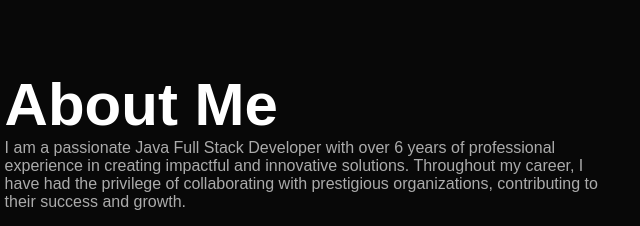
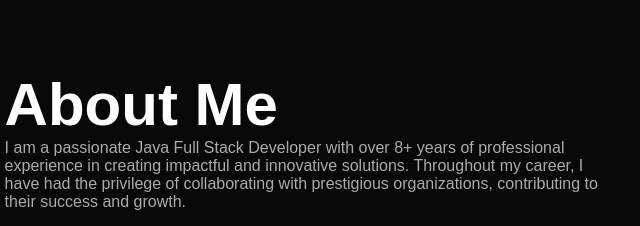
Before and after one commit to SathwikMandadi/Sathwik, a plain HTML site: page index.html in a window 1280 px wide. Shown: the part 820-1046 px from the top of the page, 533-1173 px from the left. Drawn offline with Linux system fonts and the light colour scheme.

Commit message:
Update index.html

```diff
--- a/index.html
+++ b/index.html
@@ -40,7 +40,7 @@
             <div class="about-col-2">
                 <h1 class="sub-title">About Me</h1>
                 <p>
-                    I am a passionate Java Full Stack Developer with over 6 years of professional experience in creating impactful and innovative solutions. Throughout my career, I have had the privilege of collaborating with prestigious organizations, contributing to their success and growth.
+                    I am a passionate Java Full Stack Developer with over 8+ years of professional experience in creating impactful and innovative solutions. Throughout my career, I have had the privilege of collaborating with prestigious organizations, contributing to their success and growth.
                 </p>
                 <br>
                 <p> My passion lies in building innovative and scalable applications, leveraging modern technologies like Java, Node.js, React, Angular, and AWS services such as Lambda, S3, DynamoDB, and more. </p>
```
